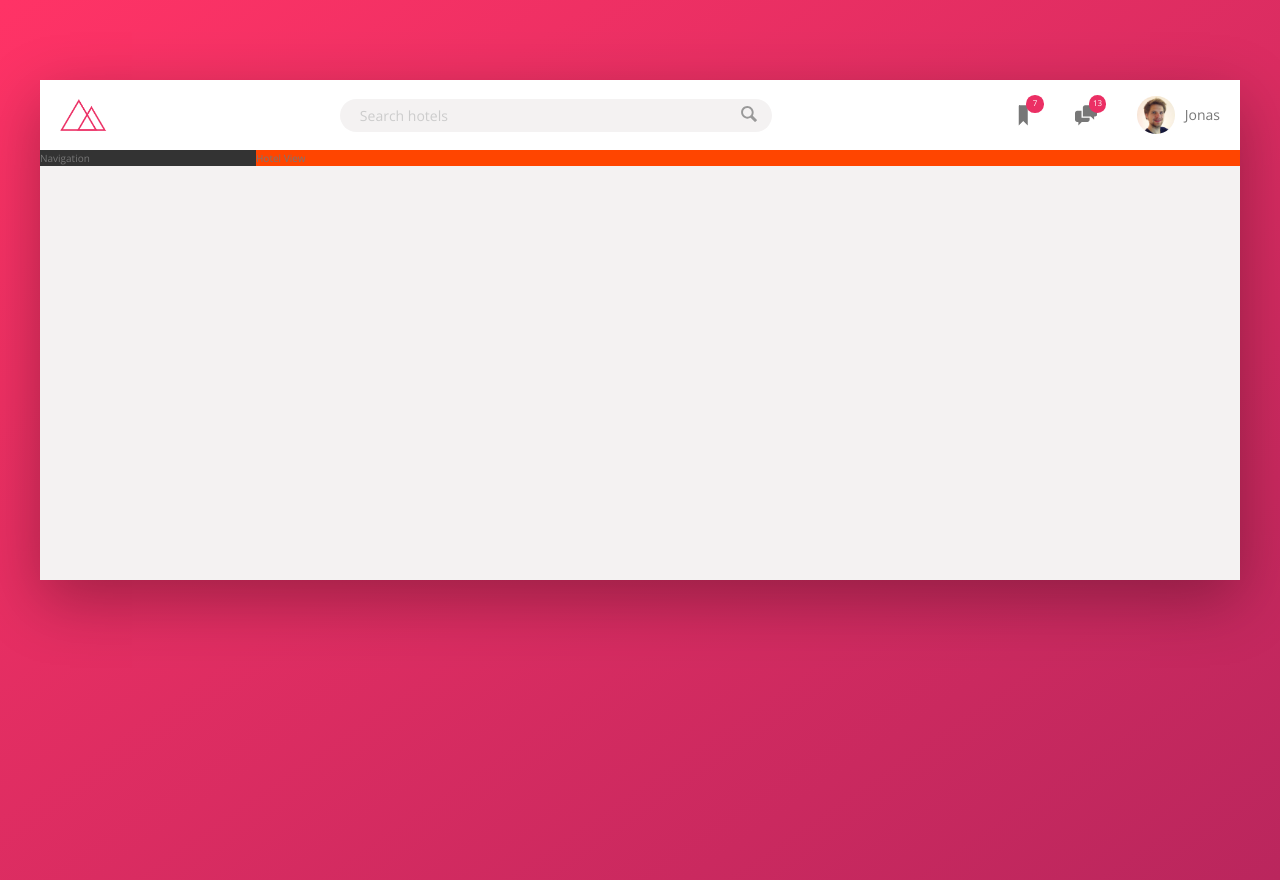
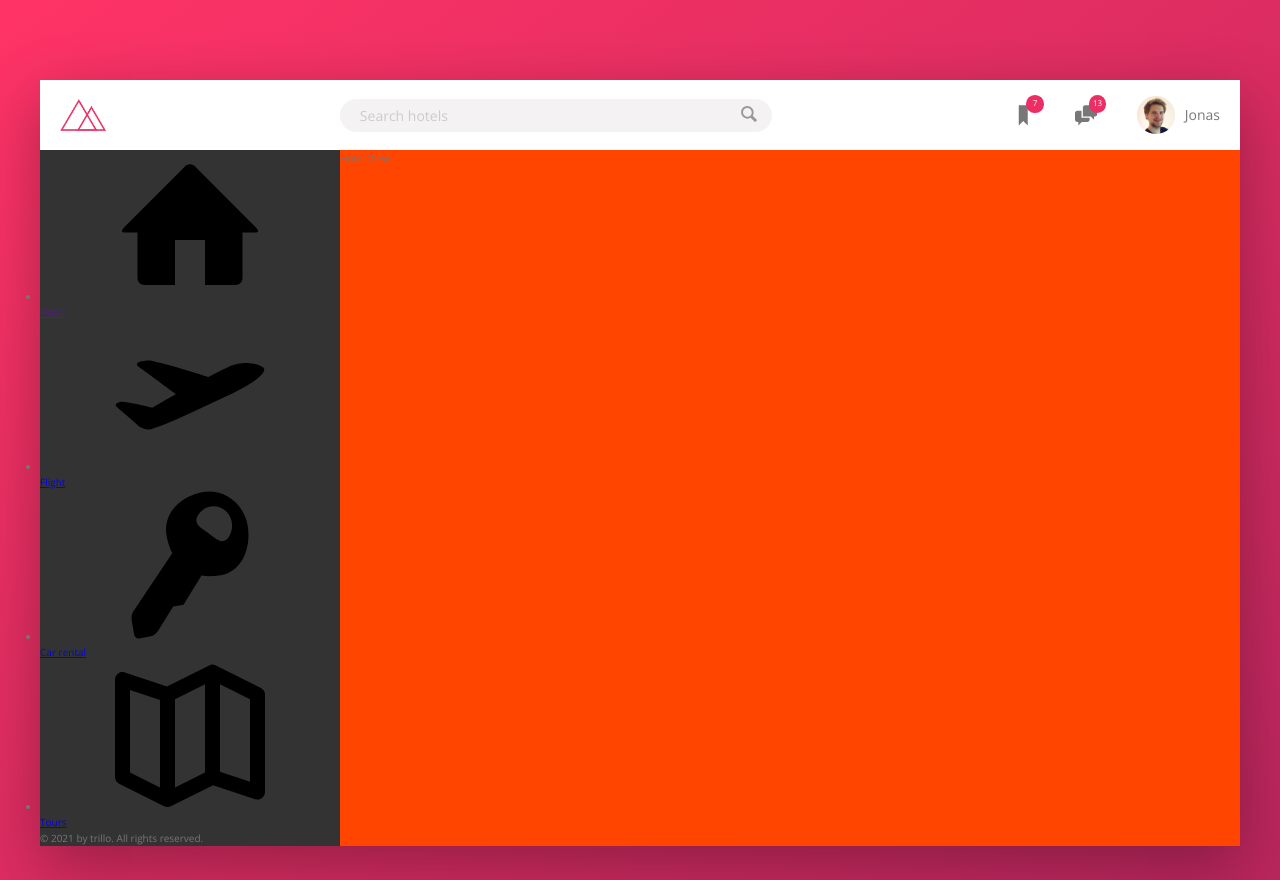
Before and after one commit to jhartcodes/Trillio-Web-App, a website: page index.html in a window 1280 px wide. Drawn offline with nearby package versions, Linux system fonts and the light colour scheme.

Commit message:
added html markup for side nav

```diff
--- a/index.html
+++ b/index.html
@@ -54,8 +54,47 @@
 					</div>
 				</nav>
 			</header>
+
 			<div class="content">
-				<nav class="sidebar">Navigation</nav>
+				<nav class="sidebar">
+					<ul class="side-nav">
+						<li class="side-nav__item">
+							<a href="" class="side-nav_link">
+								<svg class="side-nave__icon">
+									<use xlink:href="img/sprite.svg#icon-home"></use>
+								</svg>
+								<span>Hotel</span>
+							</a>
+						</li>
+						<li class="side-nav__item">
+							<a href="#" class="side-nav__link">
+								<svg class="side-nav__icon">
+									<use xlink:href="img/sprite.svg#icon-aircraft-take-off"></use>
+								</svg>
+								<span>Flight</span>
+							</a>
+						</li>
+						<li class="side-nav__item">
+							<a href="#" class="side-nav__link">
+								<svg class="side-nav__icon">
+									<use xlink:href="img/sprite.svg#icon-key"></use>
+								</svg>
+								<span>Car rental</span>
+							</a>
+						</li>
+						<li class="side-nav__item">
+							<a href="#" class="side-nav__link">
+								<svg class="side-nav__icon">
+									<use xlink:href="img/sprite.svg#icon-map"></use>
+								</svg>
+								<span>Tours</span>
+							</a>
+						</li>
+					</ul>
+
+					<div class="legal">&copy; 2021 by trillo. All rights reserved.</div>
+				</nav>
+
 				<main class="hotel-view">Hotel View</main>
 			</div>
 		</div>
```
